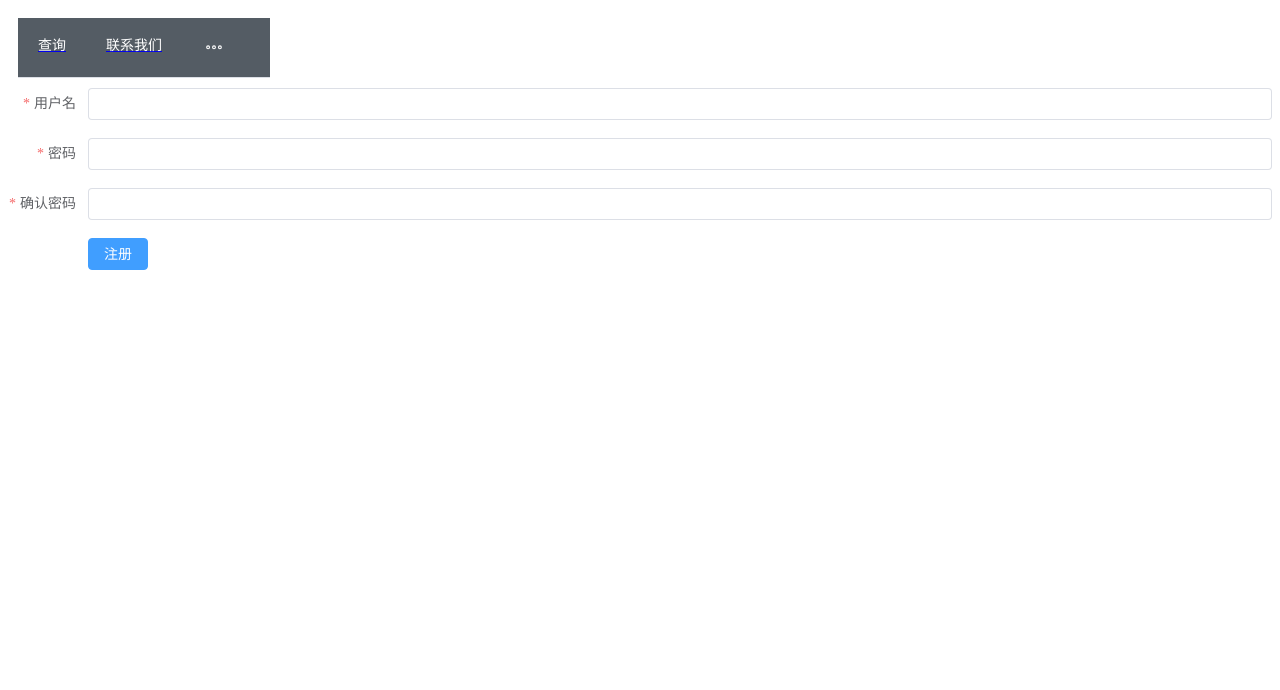
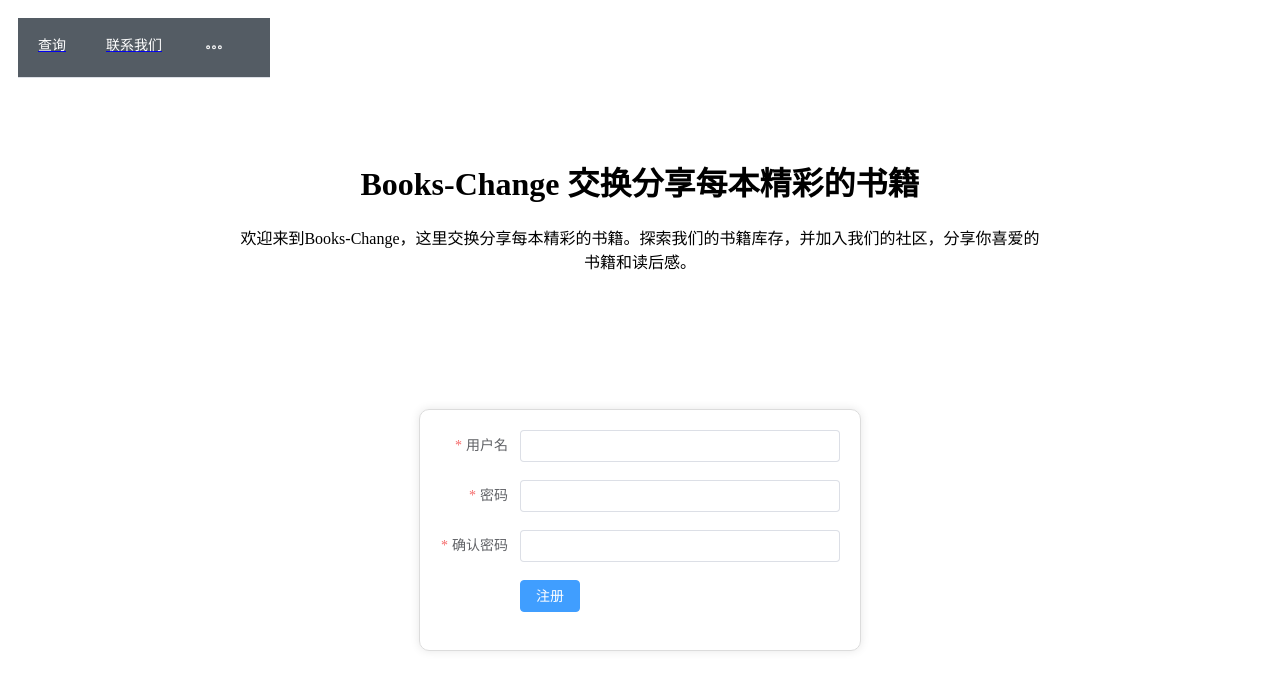
Before and after one commit to flowerfadeaway/book-manager-front, a Vue app: page /register in a window 1280 px wide. Shown: the top 690 px of the page. Built offline with nearby package versions, Linux system fonts and the light colour scheme.

Commit message:
fix:添加主页标语，给login，注册做信息提示

```diff
--- a/src/App.vue
+++ b/src/App.vue
@@ -1,4 +1,5 @@
 <template>
+  <div>
     <nav class="nav-bar">
       <el-menu mode="horizontal" background-color="#545c64" text-color="#fff" active-text-color="#ffd04b">
         <RouterLink to="/cuckoo">
@@ -16,6 +17,14 @@
       </el-menu>
     </nav>
 
+    <div class="main-content">
+      <h1 style="text-align: center; margin-top: 50px;">Books-Change 交换分享每本精彩的书籍</h1>
+      <p style="text-align: center; margin-top: 20px;">
+        欢迎来到Books-Change，这里交换分享每本精彩的书籍。探索我们的书籍库存，并加入我们的社区，分享你喜爱的书籍和读后感。
+      </p>
+    </div>
+  </div>
+
   <RouterView />
 </template>
 
@@ -23,7 +32,7 @@
 import { computed } from 'vue'
 import { useRouter } from 'vue-router'
 import { useUserStore } from '@/stores/user'
-import { RouterLink, RouterView } from 'vue-router'
+import { RouterLink } from 'vue-router'
 
 const router = useRouter()
 const userStore = useUserStore()
@@ -48,10 +57,16 @@ const logout = () => {
 .nav-bar {
   padding: 10px;
   display: flex;
-  justify-content: space-between; /* 将菜单项分散排列 */
+  justify-content: space-between;
 }
 
 .logout-item {
-  margin-left: auto; /* 将该菜单项推到最右侧 */
+  margin-left: auto;
+}
+
+.main-content {
+  max-width: 800px;
+  margin: 0 auto;
+  padding: 20px;
 }
 </style>
--- a/src/components/BookDetail.vue
+++ b/src/components/BookDetail.vue
@@ -3,9 +3,9 @@
       <el-card v-if="bookDetail" class="book-card">
         <div slot="header" class="clearfix">
           <span>{{ bookDetail.title }}</span>
-          <el-button type="primary" icon="el-icon-download" style="float: right;" @click="downloadBook" :loading="downloading">
+          <!-- <el-button type="primary" icon="el-icon-download" style="float: right;" @click="downloadBook" :loading="downloading">
             下载
-          </el-button>
+          </el-button> -->
         </div>
         <div>
           <p><strong>ISBN:</strong> {{ bookDetail.isbn }}</p>
--- a/src/components/Login.vue
+++ b/src/components/Login.vue
@@ -19,6 +19,7 @@ import { ref } from 'vue'
   import { booksManager } from '@/axios'
   import { useRouter } from 'vue-router'
   import { useUserStore } from '@/stores/user'
+  import { ElMessage } from 'element-plus'
 
   const router = useRouter()
   const userStore = useUserStore()
@@ -31,12 +32,25 @@ const loginForm = ref({
   const login = async () => {
     try {
       const response = await booksManager.post('/user/login', loginForm.value)
-        const token = document.cookie // 从响应中获取 token
+      const token = document.cookie  // token是从cookie中获取
+      document.cookie = `AuthToken=${token}; path=/` // 将 token 存储在 cookie 中
       localStorage.setItem('AuthToken', token) // 将 token 存储在 localStorage 中
       userStore.login() // 更新用户状态为已登录
       router.push('/')
     } catch (error) {
       console.error('登录失败:', error)
+      ElMessage.error('登录失败，请检查用户名和密码')
     }
   }
   </script>
+
+  <style scoped>
+  .login-container {
+    max-width: 400px;
+    margin: 100px auto;
+    padding: 20px;
+    border: 1px solid #dcdcdc;
+    border-radius: 10px;
+    box-shadow: 0 0 10px rgba(0, 0, 0, 0.1);
+  }
+  </style>
--- a/src/components/Register.vue
+++ b/src/components/Register.vue
@@ -60,6 +60,8 @@ const register = async () => {
       });
 
       console.log(response.data); // 处理响应，可能是注册成功或失败的消息
+      // 弹出注册成功提示给用户
+      ElMessage.success('注册成功！');
     } catch (error) {
       console.error('注册失败:', error);
       // 弹出报错提示给用户
@@ -71,3 +73,14 @@ const validatePassword = () => {
     // 可以添加一些交互或验证逻辑，例如显示密码不匹配的消息
   };
   </script>
+
+  <style scoped>
+  .register-container {
+    max-width: 400px;
+    margin: 100px auto;
+    padding: 20px;
+    border: 1px solid #dcdcdc;
+    border-radius: 10px;
+    box-shadow: 0 0 10px rgba(0, 0, 0, 0.1);
+  }
+  </style>
```
Lines whose indentation alone changed are shown as unchanged.
